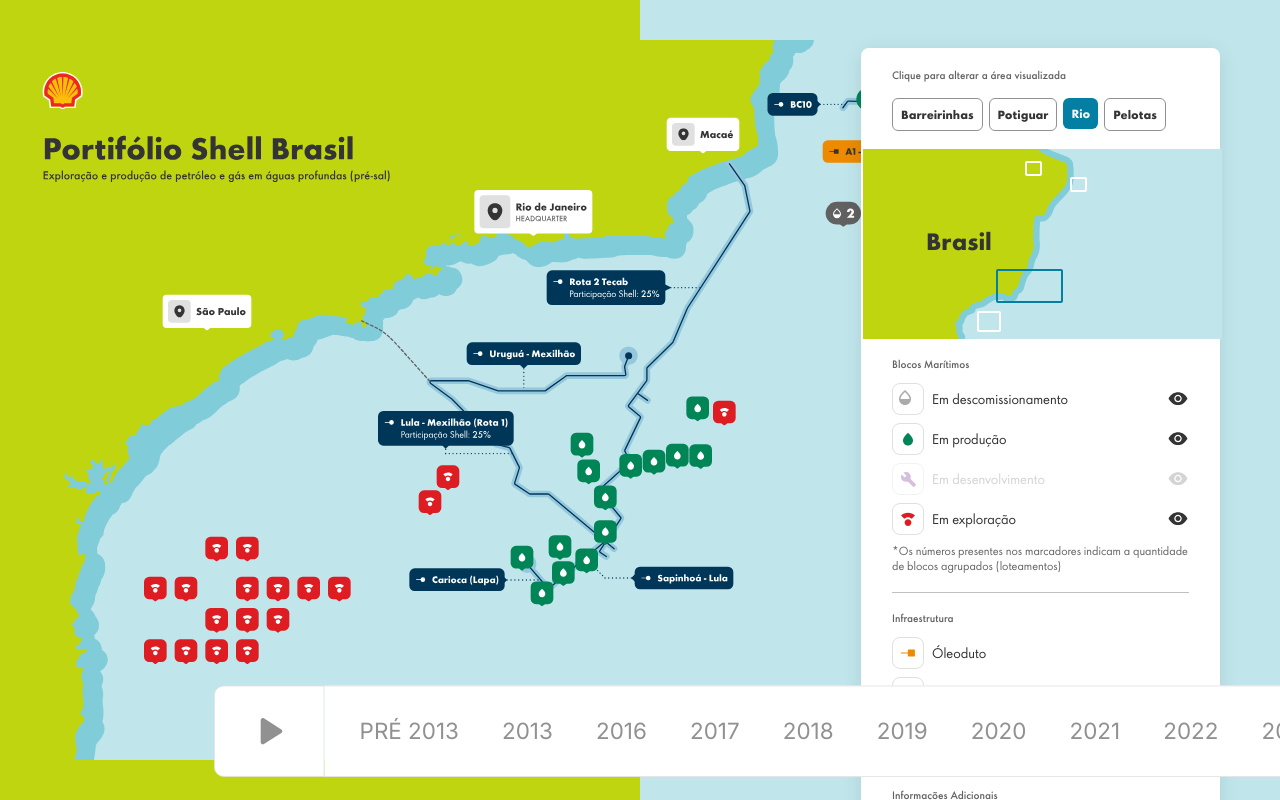
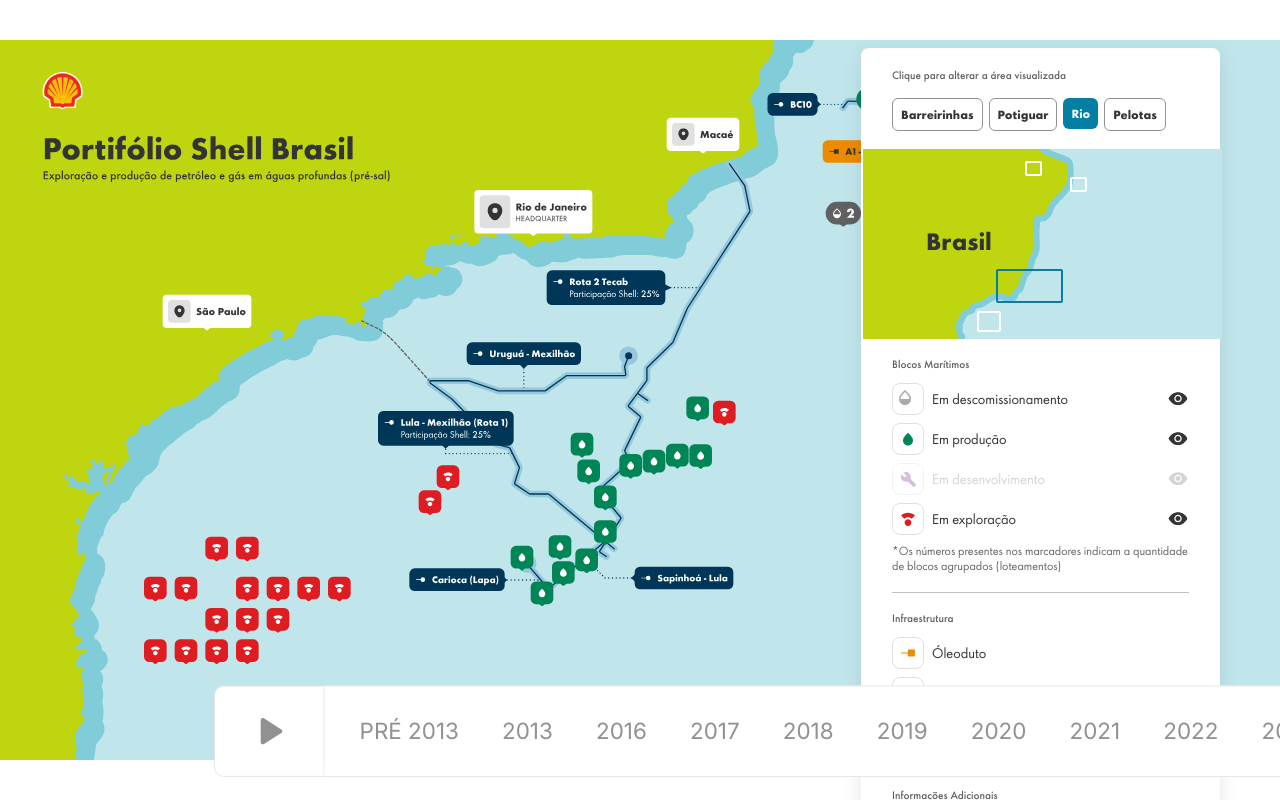
Before and after one commit to Azimolab/shell_mapa_interativo, a React (Vite) app: page / in a window 1280 px wide. Built offline with nearby package versions, Linux system fonts and the light colour scheme.

Commit message:
Implement SVG transition effects in SVGMap component and add CSS for animations. Update App component to comment out background div. Enhance SVG loading logic to support smooth transitions between maps.

```diff
--- a/src/App.jsx
+++ b/src/App.jsx
@@ -121,10 +121,10 @@
   return (
     <div className="w-full h-full relative overflow-hidden">
       {/* Background dividido em duas metades */}
-      <div className="absolute inset-0 flex">
+      {/* <div className="absolute inset-0 flex">
         <div className="w-1/2 bg-grass"></div>
         <div className="w-1/2 bg-ocean-100"></div>
-      </div>
+      </div> */}
 
       <div className="relative w-screen h-screen overflow-hidden">
         {/* SVG Map - ocupa toda a tela */}
--- /dev/null
+++ b/src/components/SVGMap.css
@@ -0,0 +1,50 @@
+/* Animação de fade-out para o mapa atual */
+@keyframes fadeOut {
+  0% {
+    opacity: 1;
+  }
+  100% {
+    opacity: 0;
+  }
+}
+
+/* Animação de fade-in para o novo mapa */
+@keyframes fadeIn {
+  0% {
+    opacity: 0;
+  }
+  100% {
+    opacity: 1;
+  }
+}
+
+/* Classe para aplicar fade-out */
+.svg-map-fade-out {
+  animation: fadeOut 1000ms ease-in-out forwards;
+}
+
+/* Classe para aplicar fade-in */
+.svg-map-fade-in {
+  animation: fadeIn 1000ms ease-in-out forwards;
+}
+
+/* Container para transição - ambos os mapas sobrepostos */
+.svg-transition-container {
+  position: relative;
+  width: 100%;
+  height: 100%;
+}
+
+.svg-transition-layer {
+  position: absolute;
+  top: 0;
+  left: 0;
+  width: 100%;
+  height: 100%;
+}
+
+/* Garantir que o SVG ocupe todo o espaço durante transição */
+.svg-transition-layer .svg-map-content {
+  width: 100%;
+  height: 100%;
+}
--- a/src/components/SVGMap.jsx
+++ b/src/components/SVGMap.jsx
@@ -1,8 +1,11 @@
 import React, { useState, useEffect } from 'react';
 import { getSVGByZoneAndYear } from '../assets/mapas/index.js';
+import './SVGMap.css';
 
 function SVGMap({ selectedYear = '2025', selectedZone = 'rio', activeLegendItems }) {
   const [svgContent, setSvgContent] = useState('');
+  const [nextSvgContent, setNextSvgContent] = useState('');
+  const [isTransitioning, setIsTransitioning] = useState(false);
 
   useEffect(() => {
     console.log('Carregando SVG para zona:', selectedZone, 'ano:', selectedYear);
@@ -13,7 +16,7 @@
       throw new Error('SVG não encontrado');
     }
 
-      // Manipular o SVG para remover width/height fixos e adicionar preserveAspectRatio="none"  **REMOVE ATRIBUIÇÃO FIXA DE TAMANHO DO SVG
+    // Manipular o SVG para remover width/height fixos e adicionar preserveAspectRatio="none"
     svgText = svgText.replace(
       /<svg([^>]*)>/i,
       (match, attributes) => {
@@ -29,7 +32,22 @@
     );
 
     console.log('SVG carregado com sucesso, tamanho:', svgText.length);
+
+    // Se já existe conteúdo e é diferente, fazer transição
+    if (svgContent && svgText !== svgContent) {
+      setIsTransitioning(true);
+      setNextSvgContent(svgText);
+
+      // Após 500ms (metade da animação de 1000ms), trocar os conteúdos
+      setTimeout(() => {
         setSvgContent(svgText);
+        setIsTransitioning(false);
+        setNextSvgContent('');
+      }, 500);
+    } else {
+      // Primeira carga ou mesmo conteúdo
+      setSvgContent(svgText);
+    }
   }, [selectedYear, selectedZone]);
 
   // Aplicar visibilidade dos pins baseado nos filtros da legenda
@@ -109,11 +127,32 @@
 
   return (
     <div className="svg-map-container fixed inset-0 w-full h-full overflow-hidden z-[1]">
+      {isTransitioning ? (
+        // Renderizar dois mapas durante a transição
+        <div className="svg-transition-container">
+          {/* Mapa atual (fade-out) */}
+          <div className="svg-transition-layer svg-map-fade-out">
             <div
               className="svg-map-content w-full h-full [&_svg]:w-full [&_svg]:h-full [&_svg]:block [&_[class*='pin']]:cursor-pointer [&_[class*='Pin']]:cursor-pointer [&_g[class*='pin']]:pointer-events-auto [&_g[class*='Pin']]:pointer-events-auto [&_g[id*='pin']]:pointer-events-auto [&_g[id*='Pin']]:pointer-events-auto"
               dangerouslySetInnerHTML={{ __html: svgContent }}
             />
           </div>
+          {/* Próximo mapa (fade-in) */}
+          <div className="svg-transition-layer svg-map-fade-in">
+            <div
+              className="svg-map-content w-full h-full [&_svg]:w-full [&_svg]:h-full [&_svg]:block [&_[class*='pin']]:cursor-pointer [&_[class*='Pin']]:cursor-pointer [&_g[class*='pin']]:pointer-events-auto [&_g[class*='Pin']]:pointer-events-auto [&_g[id*='pin']]:pointer-events-auto [&_g[id*='Pin']]:pointer-events-auto"
+              dangerouslySetInnerHTML={{ __html: nextSvgContent }}
+            />
+          </div>
+        </div>
+      ) : (
+        // Renderizar apenas o mapa atual (sem transição)
+        <div
+          className="svg-map-content w-full h-full [&_svg]:w-full [&_svg]:h-full [&_svg]:block [&_[class*='pin']]:cursor-pointer [&_[class*='Pin']]:cursor-pointer [&_g[class*='pin']]:pointer-events-auto [&_g[class*='Pin']]:pointer-events-auto [&_g[id*='pin']]:pointer-events-auto [&_g[id*='Pin']]:pointer-events-auto"
+          dangerouslySetInnerHTML={{ __html: svgContent }}
+        />
+      )}
+    </div>
   );
 }
 
```
Lines whose indentation alone changed are shown as unchanged.
